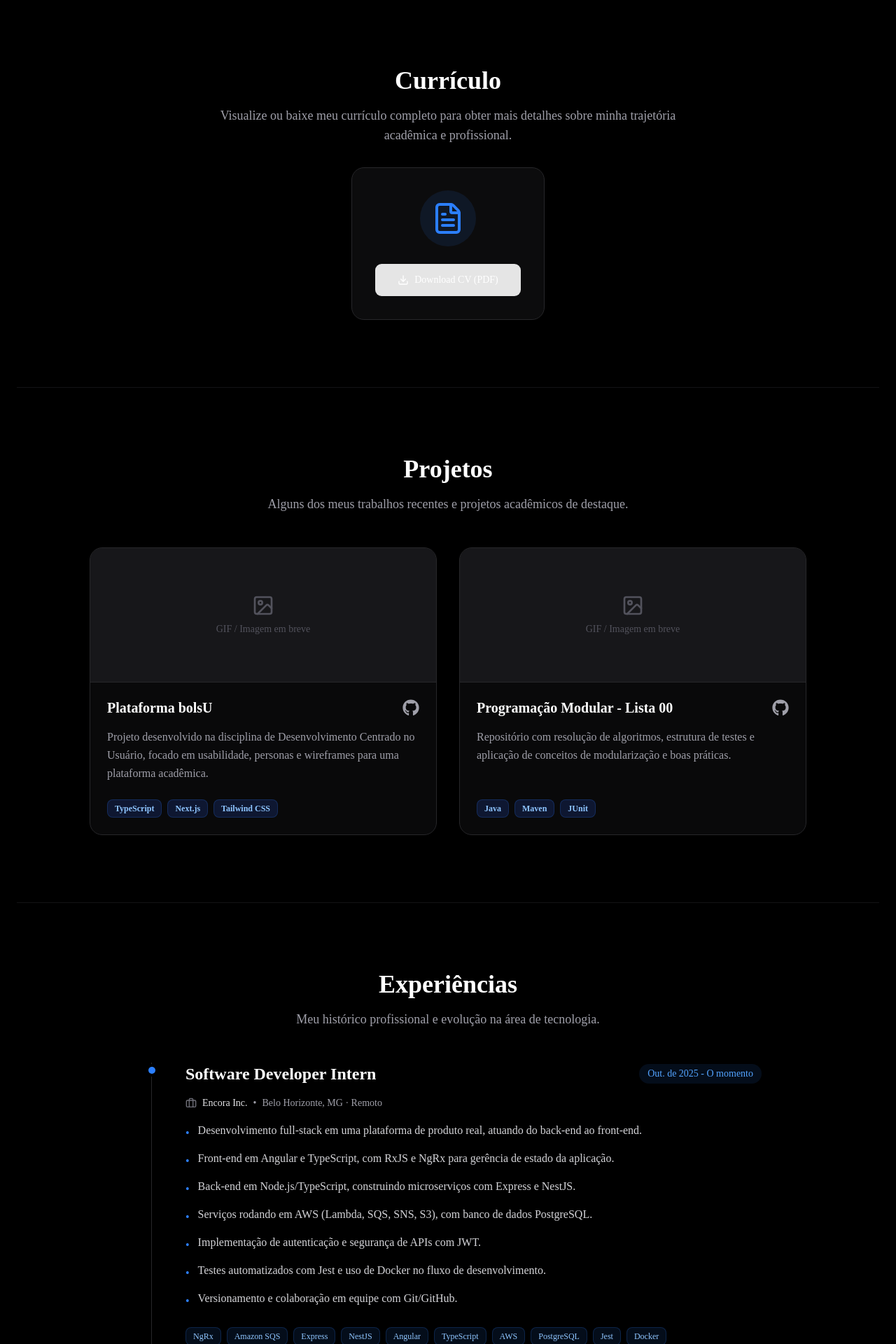
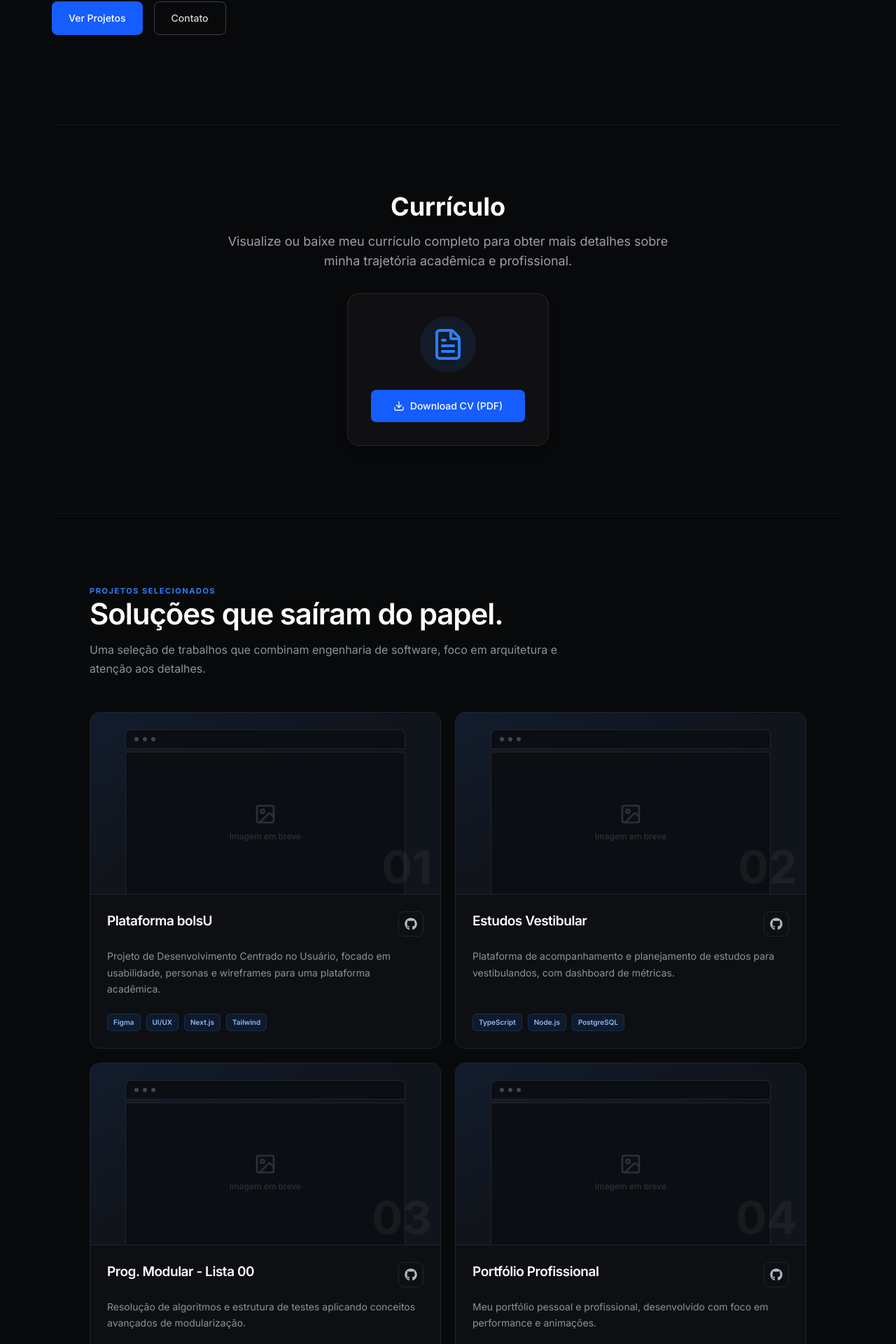
Before and after one commit to diegovitorportella/portifolio-profissional-dportella, a Next.js app: page / in a window 1280 px wide. Shown: the part 802-2722 px from the top of the page at 70% size. Built offline with nearby package versions, Linux system fonts and the light colour scheme.

Commit message:
refactor: otimiza utilitarios do Tailwind v4 e remove avisos do linter

```diff
--- a/app/globals.css
+++ b/app/globals.css
@@ -1,130 +1,33 @@
+@import url("https://fonts.googleapis.com/css2?family=Inter:wght@400;500;600;700&display=swap");
 @import "tailwindcss";
-@import "tw-animate-css";
-@import "shadcn/tailwind.css";
 
-@custom-variant dark (&:is(.dark *));
+:root {
+  color-scheme: dark;
+  font-family: "Inter", sans-serif;
+  font-synthesis: none;
 
-@theme inline {
-  --color-background: var(--background);
-  --color-foreground: var(--foreground);
-  --font-sans: var(--font-sans);
-  --font-mono: var(--font-geist-mono);
-  --font-heading: var(--font-sans);
-  --color-sidebar-ring: var(--sidebar-ring);
-  --color-sidebar-border: var(--sidebar-border);
-  --color-sidebar-accent-foreground: var(--sidebar-accent-foreground);
-  --color-sidebar-accent: var(--sidebar-accent);
-  --color-sidebar-primary-foreground: var(--sidebar-primary-foreground);
-  --color-sidebar-primary: var(--sidebar-primary);
-  --color-sidebar-foreground: var(--sidebar-foreground);
-  --color-sidebar: var(--sidebar);
-  --color-chart-5: var(--chart-5);
-  --color-chart-4: var(--chart-4);
-  --color-chart-3: var(--chart-3);
-  --color-chart-2: var(--chart-2);
-  --color-chart-1: var(--chart-1);
-  --color-ring: var(--ring);
-  --color-input: var(--input);
-  --color-border: var(--border);
-  --color-destructive: var(--destructive);
-  --color-accent-foreground: var(--accent-foreground);
-  --color-accent: var(--accent);
-  --color-muted-foreground: var(--muted-foreground);
-  --color-muted: var(--muted);
-  --color-secondary-foreground: var(--secondary-foreground);
-  --color-secondary: var(--secondary);
-  --color-primary-foreground: var(--primary-foreground);
-  --color-primary: var(--primary);
-  --color-popover-foreground: var(--popover-foreground);
-  --color-popover: var(--popover);
-  --color-card-foreground: var(--card-foreground);
-  --color-card: var(--card);
-  --radius-sm: calc(var(--radius) * 0.6);
-  --radius-md: calc(var(--radius) * 0.8);
-  --radius-lg: var(--radius);
-  --radius-xl: calc(var(--radius) * 1.4);
-  --radius-2xl: calc(var(--radius) * 1.8);
-  --radius-3xl: calc(var(--radius) * 2.2);
-  --radius-4xl: calc(var(--radius) * 2.6);
+  --background: #08090a;
+  --surface: #0d0f12;
+  --surface-raised: #11141a;
+  --foreground: #f7f8fa;
+  --muted: #8c929f;
+  --muted-light: #b5bac5;
+  --border: #20242c;
+  --border-hover: #343b48;
+  --accent: #3b82f6;
+  --accent-hover: #60a5fa;
+  --accent-muted: rgba(59, 130, 246, 0.12);
+  --radius: 14px;
 }
 
-:root {
-  --background: oklch(1 0 0);
-  --foreground: oklch(0.145 0 0);
-  --card: oklch(1 0 0);
-  --card-foreground: oklch(0.145 0 0);
-  --popover: oklch(1 0 0);
-  --popover-foreground: oklch(0.145 0 0);
-  --primary: oklch(0.205 0 0);
-  --primary-foreground: oklch(0.985 0 0);
-  --secondary: oklch(0.97 0 0);
-  --secondary-foreground: oklch(0.205 0 0);
-  --muted: oklch(0.97 0 0);
-  --muted-foreground: oklch(0.556 0 0);
-  --accent: oklch(0.97 0 0);
-  --accent-foreground: oklch(0.205 0 0);
-  --destructive: oklch(0.577 0.245 27.325);
-  --border: oklch(0.922 0 0);
-  --input: oklch(0.922 0 0);
-  --ring: oklch(0.708 0 0);
-  --chart-1: oklch(0.87 0 0);
-  --chart-2: oklch(0.556 0 0);
-  --chart-3: oklch(0.439 0 0);
-  --chart-4: oklch(0.371 0 0);
-  --chart-5: oklch(0.269 0 0);
-  --radius: 0.625rem;
-  --sidebar: oklch(0.985 0 0);
-  --sidebar-foreground: oklch(0.145 0 0);
-  --sidebar-primary: oklch(0.205 0 0);
-  --sidebar-primary-foreground: oklch(0.985 0 0);
-  --sidebar-accent: oklch(0.97 0 0);
-  --sidebar-accent-foreground: oklch(0.205 0 0);
-  --sidebar-border: oklch(0.922 0 0);
-  --sidebar-ring: oklch(0.708 0 0);
+html {
+  scroll-behavior: smooth;
+  scroll-padding-top: 88px;
 }
 
-.dark {
-  --background: oklch(0.145 0 0);
-  --foreground: oklch(0.985 0 0);
-  --card: oklch(0.205 0 0);
-  --card-foreground: oklch(0.985 0 0);
-  --popover: oklch(0.205 0 0);
-  --popover-foreground: oklch(0.985 0 0);
-  --primary: oklch(0.922 0 0);
-  --primary-foreground: oklch(0.205 0 0);
-  --secondary: oklch(0.269 0 0);
-  --secondary-foreground: oklch(0.985 0 0);
-  --muted: oklch(0.269 0 0);
-  --muted-foreground: oklch(0.708 0 0);
-  --accent: oklch(0.269 0 0);
-  --accent-foreground: oklch(0.985 0 0);
-  --destructive: oklch(0.704 0.191 22.216);
-  --border: oklch(1 0 0 / 10%);
-  --input: oklch(1 0 0 / 15%);
-  --ring: oklch(0.556 0 0);
-  --chart-1: oklch(0.87 0 0);
-  --chart-2: oklch(0.556 0 0);
-  --chart-3: oklch(0.439 0 0);
-  --chart-4: oklch(0.371 0 0);
-  --chart-5: oklch(0.269 0 0);
-  --sidebar: oklch(0.205 0 0);
-  --sidebar-foreground: oklch(0.985 0 0);
-  --sidebar-primary: oklch(0.488 0.243 264.376);
-  --sidebar-primary-foreground: oklch(0.985 0 0);
-  --sidebar-accent: oklch(0.269 0 0);
-  --sidebar-accent-foreground: oklch(0.985 0 0);
-  --sidebar-border: oklch(1 0 0 / 10%);
-  --sidebar-ring: oklch(0.556 0 0);
+body {
+  margin: 0;
+  background: var(--background);
+  color: var(--foreground);
+  -webkit-font-smoothing: antialiased;
 }
-
-@layer base {
-  * {
-    @apply border-border outline-ring/50;
-  }
-  body {
-    @apply bg-background text-foreground;
-  }
-  html {
-    @apply font-sans;
-  }
-}
--- a/app/layout.tsx
+++ b/app/layout.tsx
@@ -1,20 +1,9 @@
 import type { Metadata } from "next";
-import { Geist, Geist_Mono } from "next/font/google";
+import { Navbar } from "@/components/layout/Navbar";
 import "./globals.css";
-import { Navbar } from "@/components/layout/Navbar";
-
-const geistSans = Geist({
-  variable: "--font-geist-sans",
-  subsets: ["latin"],
-});
-
-const geistMono = Geist_Mono({
-  variable: "--font-geist-mono",
-  subsets: ["latin"],
-});
 
 export const metadata: Metadata = {
-  title: "Diego Portella | Desenvolvedor Full-Stack",
+  title: "Diego Portella | Full-Stack Developer",
   description: "Portfólio profissional de Diego Portella, Desenvolvedor Full-Stack e estudante de Engenharia de Software na PUC Minas.",
 };
 
@@ -25,11 +14,9 @@ export default function RootLayout({
 }) {
   return (
     <html lang="pt-BR" className="dark scroll-smooth">
-      <body className={`${geistSans.variable} ${geistMono.variable} antialiased bg-black text-zinc-50 min-h-screen flex flex-col`}>
+      <body className={`antialiased bg-[#08090a] text-zinc-50 min-h-screen flex flex-col`}>
         <Navbar />
-        <main className="flex-1 pt-16">
-          {children}
-        </main>
+        {children}
       </body>
     </html>
   );
--- a/app/page.tsx
+++ b/app/page.tsx
@@ -6,37 +6,37 @@ import { Contact } from "@/components/sections/Contact";
 
 export default function Home() {
   return (
-    <>
-      <div className="container mx-auto px-6">
+    <main className="flex-1 flex flex-col relative w-full pt-18">
+      <div className="container mx-auto px-6 max-w-295">
 
-        <section id="sobre" className="min-h-[calc(100vh-4rem)] flex items-center py-20">
+        <section id="sobre" className="py-24 md:py-32">
           <About />
         </section>
 
-        <section id="resume" className="py-24 border-t border-zinc-800/50">
+        <section id="resume" className="py-24 border-t border-white/5">
           <Resume />
         </section>
 
-        <section id="projetos" className="py-24 border-t border-zinc-800/50">
+        <section id="projetos" className="py-24 border-t border-white/5">
           <Projects />
         </section>
 
-        <section id="experiencias" className="py-24 border-t border-zinc-800/50">
+        <section id="experiencias" className="py-24 border-t border-white/5">
           <Experience />
         </section>
 
-        <section id="contato" className="py-24 border-t border-zinc-800/50">
+        <section id="contato" className="py-24 border-t border-white/5">
           <Contact />
         </section>
 
       </div>
 
-      {/* Footer Minimalista */}
-      <footer className="border-t border-zinc-800/50 bg-black py-8 mt-12">
-        <div className="container mx-auto px-6 text-center text-zinc-500 text-sm font-medium">
-          <p>Desenvolvido por Diego Portella &copy; {new Date().getFullYear()}</p>
+      <footer className="border-t border-white/5 bg-[#08090a] py-8 mt-auto">
+        <div className="container mx-auto px-6 text-center md:flex md:items-center md:justify-between max-w-295">
+          <p className="text-zinc-500 text-[12px]">Desenvolvido por <strong className="text-[#b5bac5] font-medium">Diego Portella</strong> &copy; {new Date().getFullYear()}</p>
+          <a href="#sobre" className="text-zinc-500 text-[12px] hover:text-blue-400 transition-colors mt-4 md:mt-0 inline-block">Voltar ao topo &uarr;</a>
         </div>
       </footer>
-    </>
+    </main>
   );
 }
--- a/components/layout/Navbar.tsx
+++ b/components/layout/Navbar.tsx
@@ -1,34 +1,70 @@
+"use client";
+
 import Link from "next/link";
+import { useState } from "react";
+import { Menu, X } from "lucide-react";
 
 export function Navbar() {
-  const navLinks = [
-    { name: "Sobre Mim", href: "#sobre" },
-    { name: "Resume", href: "#resume" },
-    { name: "Projetos", href: "#projetos" },
-    { name: "Experiências", href: "#experiencias" },
-    { name: "Contato", href: "#contato" },
-  ];
+  const [menuOpen, setMenuOpen] = useState(false);
 
   return (
-    <nav className="fixed top-0 left-0 right-0 z-50 bg-black/80 backdrop-blur-md border-b border-zinc-800">
-      <div className="container mx-auto px-6 h-16 flex items-center justify-between">
-        <Link href="#home" className="text-xl font-bold text-white tracking-tight">
-          Diego<span className="text-blue-500">.</span>Portella
+    <header className="fixed top-0 left-0 right-0 z-50 h-18 border-b border-white/5 bg-[#08090a]/80 backdrop-blur-md">
+      <div className="container mx-auto px-6 flex items-center justify-between h-full">
+        <Link href="#sobre" className="flex items-center gap-3 text-sm font-semibold tracking-tight text-white hover:opacity-80 transition-opacity">
+          <span className="grid place-items-center w-8 h-8 rounded-lg bg-blue-500/10 text-blue-400 border border-blue-500/30 text-[11px]">DP</span>
+          <span>diego.portella</span>
         </Link>
 
-        <ul className="hidden md:flex items-center gap-8 text-sm font-medium text-zinc-300">
-          {navLinks.map((link) => (
-            <li key={link.name}>
-              <Link
-                href={link.href}
-                className="hover:text-blue-500 transition-colors"
-              >
-                {link.name}
-              </Link>
-            </li>
+        {/* Desktop Nav */}
+        <nav className="hidden md:flex items-center gap-8">
+          {[
+            ["Sobre Mim", "sobre"],
+            ["Resume", "resume"],
+            ["Projetos", "projetos"],
+            ["Experiências", "experiencias"],
+            ["Contato", "contato"],
+          ].map(([label, id]) => (
+            <Link
+              href={`#${id}`}
+              key={id}
+              className="text-[13px] font-medium text-[#b5bac5] hover:text-white transition-colors relative group"
+            >
+              {label}
+              <span className="absolute -bottom-2 left-0 right-0 h-px bg-blue-500 scale-x-0 group-hover:scale-x-100 transition-transform origin-left" />
+            </Link>
           ))}
-        </ul>
+        </nav>
+
+        {/* Mobile Toggle */}
+        <button
+          className="md:hidden p-2 text-zinc-400 hover:text-white"
+          onClick={() => setMenuOpen(!menuOpen)}
+        >
+          {menuOpen ? <X size={24} /> : <Menu size={24} />}
+        </button>
       </div>
-    </nav>
+
+      {/* Mobile Nav */}
+      {menuOpen && (
+        <div className="md:hidden absolute top-18 left-4 right-4 bg-[#0d0f12] border border-white/10 rounded-xl p-4 flex flex-col gap-2 shadow-2xl">
+          {[
+            ["Sobre Mim", "sobre"],
+            ["Resume", "resume"],
+            ["Projetos", "projetos"],
+            ["Experiências", "experiencias"],
+            ["Contato", "contato"],
+          ].map(([label, id]) => (
+            <Link
+              href={`#${id}`}
+              key={id}
+              onClick={() => setMenuOpen(false)}
+              className="p-3 text-sm font-medium text-zinc-300 hover:bg-white/5 rounded-lg transition-colors"
+            >
+              {label}
+            </Link>
+          ))}
+        </div>
+      )}
+    </header>
   );
 }
--- a/components/sections/Projects.tsx
+++ b/components/sections/Projects.tsx
@@ -3,17 +3,39 @@ import { FaGithub } from "react-icons/fa";
 
 const projects = [
   {
+    index: "01",
     title: "Plataforma bolsU",
-    description: "Projeto desenvolvido na disciplina de Desenvolvimento Centrado no Usuário, focado em usabilidade, personas e wireframes para uma plataforma acadêmica.",
-    techs: ["TypeScript", "Next.js", "Tailwind CSS"],
-    github: "https://github.com/diegovitorportella/portfolio-profissional-diaw", // Link provisório
+    description: "Projeto de Desenvolvimento Centrado no Usuário, focado em usabilidade, personas e wireframes para uma plataforma acadêmica.",
+    techs: ["Figma", "UI/UX", "Next.js", "Tailwind"],
+    github: "https://github.com/diegovitorportella",
+    accent: "blue",
     hasImage: false,
   },
   {
-    title: "Programação Modular - Lista 00",
-    description: "Repositório com resolução de algoritmos, estrutura de testes e aplicação de conceitos de modularização e boas práticas.",
+    index: "02",
+    title: "Estudos Vestibular",
+    description: "Plataforma de acompanhamento e planejamento de estudos para vestibulandos, com dashboard de métricas.",
+    techs: ["TypeScript", "Node.js", "PostgreSQL"],
+    github: "https://github.com/diegovitorportella",
+    accent: "violet",
+    hasImage: false,
+  },
+  {
+    index: "03",
+    title: "Prog. Modular - Lista 00",
+    description: "Resolução de algoritmos e estrutura de testes aplicando conceitos avançados de modularização.",
     techs: ["Java", "Maven", "JUnit"],
     github: "https://github.com/diegovitorportella/programacao-modular-lista00",
+    accent: "cyan",
+    hasImage: false,
+  },
+  {
+    index: "04",
+    title: "Portfólio Profissional",
+    description: "Meu portfólio pessoal e profissional, desenvolvido com foco em performance e animações.",
+    techs: ["React", "Next.js", "Tailwind CSS"],
+    github: "https://github.com/diegovitorportella/portfolio-profissional-diaw",
+    accent: "green",
     hasImage: false,
   }
 ];
@@ -21,63 +43,78 @@ const projects = [
 export function Projects() {
   return (
     <div className="max-w-5xl mx-auto space-y-12">
-      <div className="text-center space-y-4">
-        <h2 className="text-3xl md:text-4xl font-bold text-white">Projetos</h2>
-        <p className="text-zinc-400 text-lg">
-          Alguns dos meus trabalhos recentes e projetos acadêmicos de destaque.
+      <div className="text-center md:text-left space-y-4 mb-12">
+        <span className="text-blue-500 text-[11px] font-bold tracking-[0.14em] uppercase">Projetos selecionados</span>
+        <h2 className="text-3xl md:text-4xl lg:text-[42px] font-semibold text-white tracking-tight leading-[1.08]">
+          Soluções que saíram do papel.
+        </h2>
+        <p className="text-[#8c929f] text-base leading-[1.7] max-w-2xl">
+          Uma seleção de trabalhos que combinam engenharia de software, foco em arquitetura e atenção aos detalhes.
         </p>
       </div>
 
-      <div className="grid grid-cols-1 md:grid-cols-2 gap-8">
-        {projects.map((project, index) => (
-          <div
-            key={index}
-            className="flex flex-col bg-zinc-900/40 border border-zinc-800 rounded-2xl overflow-hidden hover:border-blue-500/50 transition-colors"
+      <div className="grid grid-cols-1 md:grid-cols-2 gap-5">
+        {projects.map((project) => (
+          <article
+            key={project.index}
+            className="flex flex-col bg-[#0d0f12] border border-[#20242c] rounded-[14px] overflow-hidden hover:border-[#343b48] hover:-translate-y-1 transition-all duration-200"
           >
-            {/* Placeholder da Imagem/GIF */}
-            <div className="h-48 bg-zinc-800/50 flex items-center justify-center border-b border-zinc-800">
-              {project.hasImage ? (
-                <img src="/caminho-da-imagem.jpg" alt={project.title} className="w-full h-full object-cover" />
-              ) : (
-                <div className="flex flex-col items-center text-zinc-600 gap-2">
-                  <ImageIcon className="w-8 h-8" />
-                  <span className="text-sm font-medium">GIF / Imagem em breve</span>
+            {/* Visual (Topo) */}
+            <div className={`relative h-65 border-b border-[#20242c] bg-[#10141b] overflow-hidden`}>
+              {/* Efeito Gradiente simulando o sotaque de cor */}
+              <div className="absolute inset-0 opacity-20 bg-linear-to-br from-blue-500/40 via-transparent to-transparent pointer-events-none" />
+
+              <div className="absolute top-6 right-[10%] left-[10%] h-7 bg-[#0b0d11]/80 border border-white/10 rounded-t-lg flex items-center px-3 gap-1.5 backdrop-blur">
+                <span className="w-1.5 h-1.5 rounded-full bg-[#414752]" />
+                <span className="w-1.5 h-1.5 rounded-full bg-[#414752]" />
+                <span className="w-1.5 h-1.5 rounded-full bg-[#414752]" />
+              </div>
+
+              <div className="absolute top-14 right-[10%] -bottom-7.5 left-[10%] bg-[#0c0e12]/90 border border-white/10 rounded-t-sm p-4 flex flex-col gap-4">
+                 <div className="flex flex-col items-center justify-center h-full text-zinc-600 gap-2 pb-8">
+                  <ImageIcon className="w-8 h-8 opacity-50" />
+                  <span className="text-xs font-medium opacity-50">Imagem em breve</span>
                 </div>
-              )}
+              </div>
+
+              <span className="absolute right-3 bottom-1.5 text-white/5 text-[65px] font-bold leading-none select-none">
+                {project.index}
+              </span>
             </div>
 
+            {/* Corpo (Base) */}
             <div className="p-6 flex flex-col flex-1 gap-4">
               <div className="flex justify-between items-start gap-4">
-                <h3 className="text-xl font-bold text-white leading-tight">
+                <h3 className="text-[19px] font-semibold text-white tracking-tight m-0">
                   {project.title}
                 </h3>
                 <a
                   href={project.github}
                   target="_blank"
                   rel="noopener noreferrer"
-                  className="text-zinc-400 hover:text-white transition-colors"
-                  aria-label="Ver repositório no GitHub"
+                  className="grid place-items-center w-9 h-9 border border-[#20242c] rounded-lg text-[#b5bac5] hover:border-blue-500 hover:text-blue-400 transition-colors"
+                  aria-label={`Ver repositório de ${project.title}`}
                 >
-                  <FaGithub className="w-6 h-6"/>
+                  <FaGithub size={18} />
                 </a>
               </div>
 
-              <p className="text-zinc-400 text-base leading-relaxed flex-1">
+              <p className="text-[#8c929f] text-[14px] leading-[1.65] min-h-12.5 m-0">
                 {project.description}
               </p>
 
               <div className="flex flex-wrap gap-2 pt-2 mt-auto">
-                {project.techs.map((tech, i) => (
+                {project.techs.map((tech) => (
                   <span
-                    key={i}
-                    className="text-xs font-semibold text-blue-300 bg-blue-900/30 border border-blue-500/20 px-2.5 py-1 rounded-md"
+                    key={tech}
+                    className="text-[10px] font-semibold text-[#8bbcff] bg-blue-500/10 border border-blue-500/20 px-2 py-1 rounded-md"
                   >
                     {tech}
                   </span>
                 ))}
               </div>
             </div>
-          </div>
+          </article>
         ))}
       </div>
     </div>
```
